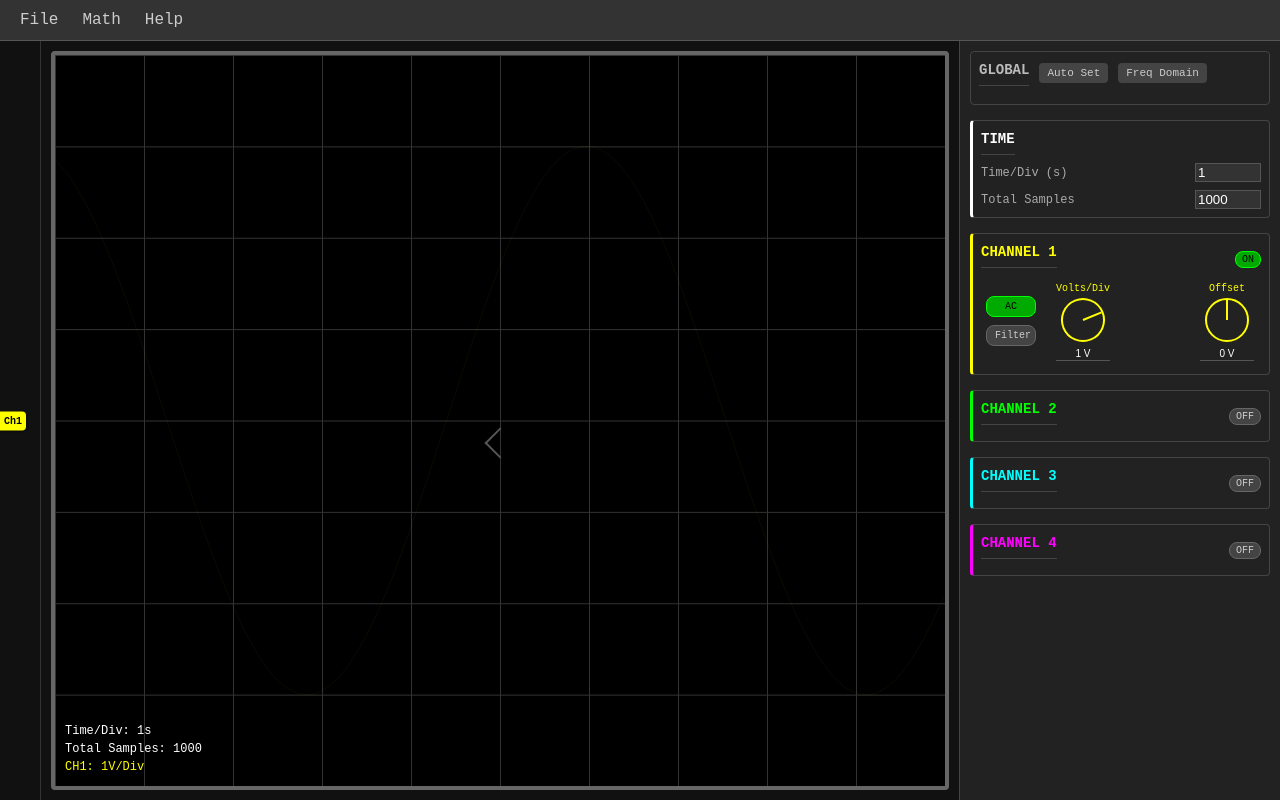
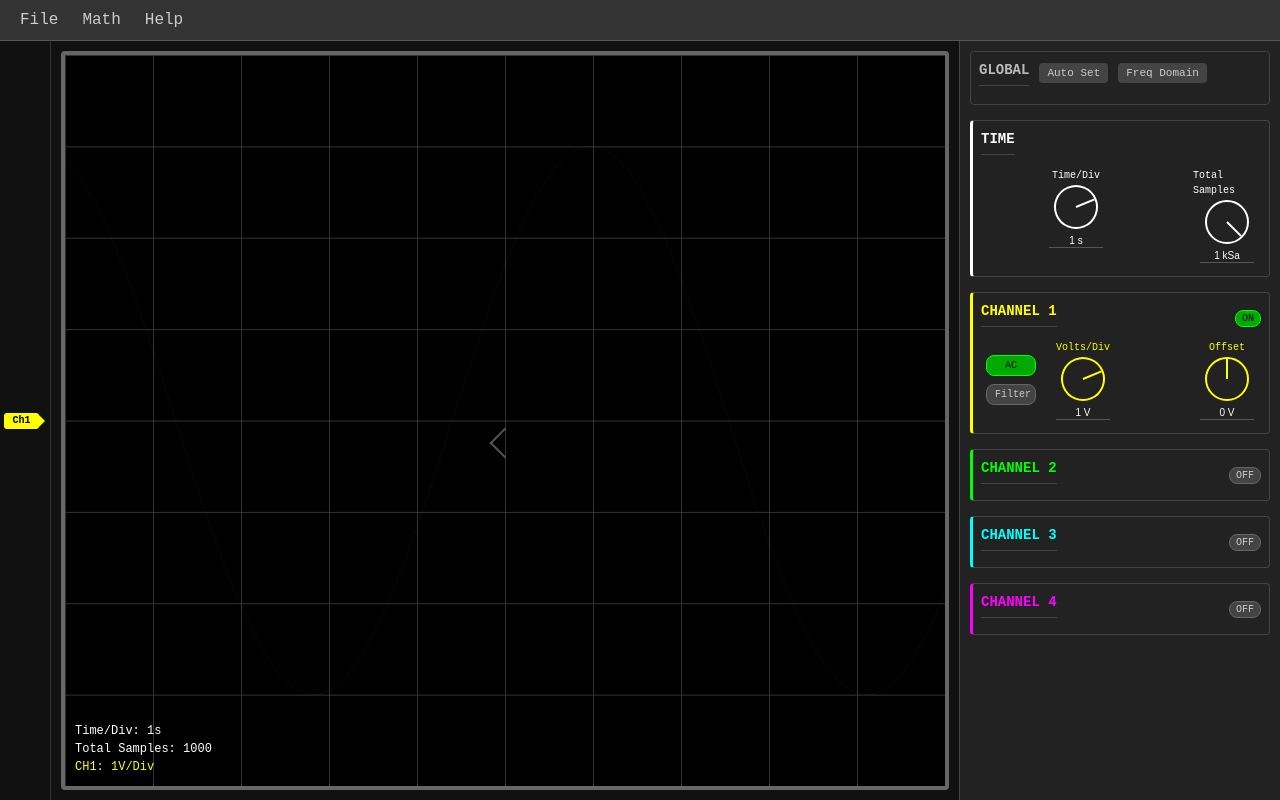
Before and after one commit to emunozgutier/ScopePlot, a React (Vite) app: page / in a window 1280 px wide. Built offline with nearby package versions, Linux system fonts and the light colour scheme.

Commit message:
more knob things

```diff
--- a/src/App.jsx
+++ b/src/App.jsx
@@ -175,6 +175,7 @@ function App() {
         <Display
           displayData={appData.displayData}
           controlPanelData={appData.controlPanelData}
+          onUpdate={updateControlPanelData}
         />
         <ControlPanel
           controlPanelData={appData.controlPanelData}
--- a/src/components/Display.jsx
+++ b/src/components/Display.jsx
@@ -2,9 +2,16 @@ import React from 'react';
 
 import DisplayOffsetTab from './subcomponents/DisplayOffsetTab';
 
-const Display = ({ displayData, controlPanelData }) => {
+const Display = ({ displayData, controlPanelData, onUpdate }) => {
     const widthUnits = 10;
     const heightUnits = 8;
+
+    const handleChannelUpdate = (id, updates) => {
+        const newChannels = controlPanelData.channels.map(ch =>
+            ch.id === id ? { ...ch, ...updates } : ch
+        );
+        onUpdate({ ...controlPanelData, channels: newChannels });
+    };
 
     // Helper to map data point to SVG coordinates
     const mapDataToPath = (voltageTimeData, channelSettings) => {
@@ -28,9 +35,14 @@ const Display = ({ displayData, controlPanelData }) => {
     return (
         <div style={{ display: 'flex', flex: 1, minWidth: 0, height: '100%', position: 'relative' }}>
             {/* Sidebar for Offset Tabs */}
-            <div style={{ width: '40px', height: '100%', position: 'relative', backgroundColor: '#111', borderRight: '1px solid #333', overflow: 'hidden' }}>
+            <div style={{ width: '50px', height: '100%', position: 'relative', backgroundColor: '#111', borderRight: '1px solid #333', overflow: 'hidden' }}>
                 {controlPanelData.channels.map(ch => (
-                    <DisplayOffsetTab key={ch.id} channel={ch} />
+                    <DisplayOffsetTab
+                        key={ch.id}
+                        channel={ch}
+                        onUpdate={(updates) => handleChannelUpdate(ch.id, updates)}
+                        parentHeight={0} // We need height for drag calc, but ref is better. Tab can use window or percent.
+                    />
                 ))}
             </div>
 
--- a/src/components/subcomponents/ControlPanelTime.jsx
+++ b/src/components/subcomponents/ControlPanelTime.jsx
@@ -1,4 +1,6 @@
 import React from 'react';
+import Knob from './subcomponents/Knob';
+import { formatMetric } from './subcomponents/KnobNumber';
 
 const ControlPanelTime = ({ controlPanelData, onUpdate }) => {
     const updateGlobal = (key, val) => {
@@ -10,23 +12,29 @@ const ControlPanelTime = ({ controlPanelData, onUpdate }) => {
             <div className="ch-header">
                 <h3 className="panel-header" style={{ color: 'white' }}>Time</h3>
             </div>
-            <div className="channel-controls">
-                <div className="control-row">
-                    <label>Time/Div (s)</label>
-                    <input
-                        type="number"
-                        step="0.1"
+            <div className="channel-controls" style={{ display: 'flex', flexDirection: 'row', alignItems: 'center', width: '100%', padding: '5px' }}>
+
+                {/* Spacer to match Channel Buttons column */}
+                <div className="control-column" style={{ width: '50px', display: 'flex', flexDirection: 'column' }}></div>
+
+                <div className="knobs-row" style={{ display: 'flex', gap: '80px', flex: 1, justifyContent: 'center' }}>
+                    <Knob
+                        label="Time/Div"
                         value={controlPanelData.timePerUnit}
-                        onChange={(e) => updateGlobal('timePerUnit', parseFloat(e.target.value))}
+                        onChange={(val) => updateGlobal('timePerUnit', val)}
+                        stepType="1-2-5"
+                        color="white"
+                        format={(v) => formatMetric(v, 's')}
                     />
-                </div>
-                <div className="control-row">
-                    <label>Total Samples</label>
-                    <input
-                        type="number"
-                        step="10"
+                    <Knob
+                        label="Total Samples"
                         value={controlPanelData.TotalSignalSamples}
-                        onChange={(e) => updateGlobal('TotalSignalSamples', parseFloat(e.target.value))}
+                        onChange={(val) => updateGlobal('TotalSignalSamples', val)}
+                        min={10}
+                        max={100e6}
+                        stepType="1-2-5"
+                        color="white"
+                        format={(v) => formatMetric(v, 'Sa')}
                     />
                 </div>
             </div>
--- a/src/components/subcomponents/DisplayOffsetTab.jsx
+++ b/src/components/subcomponents/DisplayOffsetTab.jsx
@@ -1,63 +1,165 @@
-import React from 'react';
+import React, { useState, useEffect, useRef, useCallback } from 'react';
 
-const DisplayOffsetTab = ({ channel }) => {
+const DisplayOffsetTab = ({ channel, onUpdate }) => {
     const { id, offset, voltsPerUnit, color, visible } = channel;
+    const [isDragging, setIsDragging] = useState(false);
 
+    // We need a ref to track the last sent offset to avoid flooding updates
+    const lastSentOffsetRef = useRef(offset);
+
+    // If channel not visible, don't render
     if (!visible) return null;
 
-    // Calculate Zero Position in Grid Units (0 = Top, 8 = Bottom)
-    // Center is 4.
-    // Positive Offset moves signal UP (decreasing Y).
-    // Position of V=0:
-    // y = 4 - (offset / voltsPerUnit)
-    const zeroPosUnits = 4 - (offset / voltsPerUnit);
+    // --- Calculations ---
+    const maxOffset = 4 * voltsPerUnit;
+    const minOffset = -4 * voltsPerUnit;
 
-    // Convert to Percentage for CSS 'top'
-    // 0 units -> 0%
-    // 8 units -> 100%
+    // Visual Clamp State
+    let isClampedUp = false;
+    let isClampedDown = false;
+    let displayOffset = offset;
+
+    if (offset > maxOffset) {
+        isClampedUp = true;
+        displayOffset = maxOffset;
+    } else if (offset < minOffset) {
+        isClampedDown = true;
+        displayOffset = minOffset;
+    }
+
+    const zeroPosUnits = 4 - (displayOffset / voltsPerUnit);
     const topPercent = (zeroPosUnits / 8) * 100;
 
-    // Clamp visual position to keep it mostly inside or at least visible on edge
-    // Scopes usually arrow points even if off screen, but for now let's just render.
-    // Maybe clamp to 0-100% if we want it to stay in view, or let it clip if functionality requires.
-    // Requirement: "if you scroll... and offset is offscreen leave it as is".
-    // So we allow it to go offscreen? "leave it as is" usually implies the values change but maybe the signal disappears.
-    // If the tab is offscreen, user can't see it.
-    // I will let it float freely; css overflow:hidden on container will clip it.
+    // --- Drag Logic ---
+    const handleMouseDown = useCallback((e) => {
+        e.preventDefault();
+        e.stopPropagation();
+        setIsDragging(true);
+
+        const startY = e.clientY;
+        const startOffset = offset;
+        lastSentOffsetRef.current = offset; // Sync
+
+        const container = e.target.offsetParent; // The sidebar div
+        if (!container) return;
+        const containerHeight = container.clientHeight;
+
+        const handleMouseMove = (moveEvent) => {
+            // 1. Calculate raw movement
+            const dy = moveEvent.clientY - startY;
+
+            // 2. Convert to Units (0-8 range for full height)
+            const deltaUnits = (dy / containerHeight) * 8;
+
+            // 3. Convert to Volts (Standard Oscilloscope Y-axis direction)
+            // Move Mouse DOWN (+dy) -> Move Signal DOWN -> Decrease Offset
+            // NOTE: In our math `y = 4 - (offset/scale)`.
+            // If dragging the TAB down, we want the TAB to follow mouse.
+            // If Tab y increases (down), `zeroPosUnits` increases.
+            // `zeroPosUnits` increases -> `4 - (offset/scale)` increases -> `offset` DECREASES.
+            // So +dy = -dOffset. Correct.
+            const deltaVolts = -deltaUnits * voltsPerUnit;
+
+            let rawNewOffset = startOffset + deltaVolts;
+
+            // 4. Snap to 0.1x Grid
+            const step = 0.1 * voltsPerUnit;
+            let snappedOffset = Math.round(rawNewOffset / step) * step;
+
+            // 5. Clamp
+            snappedOffset = Math.min(Math.max(snappedOffset, minOffset), maxOffset);
+
+            // 6. Hysteresis / Throttling: Only update if value CHANGED diff from last update
+            // Floating point comparison epsilon
+            if (Math.abs(snappedOffset - lastSentOffsetRef.current) > 1e-9) {
+                lastSentOffsetRef.current = snappedOffset;
+                onUpdate({ offset: snappedOffset });
+            }
+        };
+
+        const handleMouseUp = () => {
+            setIsDragging(false);
+            window.removeEventListener('mousemove', handleMouseMove);
+            window.removeEventListener('mouseup', handleMouseUp);
+        };
+
+        window.addEventListener('mousemove', handleMouseMove);
+        window.addEventListener('mouseup', handleMouseUp);
+    }, [offset, voltsPerUnit, onUpdate, minOffset, maxOffset]);
+
+    // --- Styles ---
+    const pointerSize = 6;
+    const tabHeight = 16;
+    const tabWidth = 35;
+
+    let pointerStyle = {};
+    if (isClampedUp) {
+        pointerStyle = {
+            left: '50%',
+            top: '-6px',
+            marginLeft: `-${pointerSize}px`,
+            borderLeft: `${pointerSize}px solid transparent`,
+            borderRight: `${pointerSize}px solid transparent`,
+            borderBottom: `${pointerSize}px solid ${color}`
+        };
+    } else if (isClampedDown) {
+        pointerStyle = {
+            left: '50%',
+            bottom: '-6px',
+            marginLeft: `-${pointerSize}px`,
+            borderLeft: `${pointerSize}px solid transparent`,
+            borderRight: `${pointerSize}px solid transparent`,
+            borderTop: `${pointerSize}px solid ${color}`
+        };
+    } else {
+        pointerStyle = {
+            right: '-6px',
+            top: '50%',
+            marginTop: `-${pointerSize}px`,
+            borderTop: `${pointerSize}px solid transparent`,
+            borderBottom: `${pointerSize}px solid transparent`,
+            borderLeft: `${pointerSize}px solid ${color}`
+        };
+    }
 
     return (
         <div
+            onMouseDown={handleMouseDown}
             style={{
                 position: 'absolute',
                 top: `${topPercent}%`,
-                left: '0',
+                left: '4px',
+                width: `${tabWidth}px`,
+                height: `${tabHeight}px`,
                 transform: 'translateY(-50%)',
                 backgroundColor: color,
-                color: 'black', // Assuming bright channel colors
+                borderRadius: '3px',
+                cursor: 'ns-resize',
+                zIndex: isDragging ? 20 : 10,
+                display: 'flex',
+                alignItems: 'center',
+                justifyContent: 'center',
+                boxShadow: '1px 1px 3px rgba(0,0,0,0.5)',
+                userSelect: 'none'
+            }}
+            title={`Ch${id + 1} Offset: ${offset.toPrecision(3)}V`}
+        >
+            <span style={{
+                color: 'black',
                 fontSize: '10px',
-                fontWeight: 'bold',
-                padding: '2px 4px',
-                borderTopRightRadius: '4px',
-                borderBottomRightRadius: '4px',
-                zIndex: 10,
-                boxShadow: '1px 1px 2px rgba(0,0,0,0.5)',
-                whiteSpace: 'nowrap',
-                pointerEvents: 'none', // Don't block clicks if we had any
-                transition: 'top 0.1s ease-out'
-            }}
-        >
-            Ch{id + 1}
+                fontWeight: '800',
+                lineHeight: '1',
+                pointerEvents: 'none'
+            }}>
+                Ch{id + 1}
+            </span>
+
             <div
                 style={{
                     position: 'absolute',
-                    left: '-5px',
-                    top: '50%',
-                    marginTop: '-5px',
                     width: 0,
                     height: 0,
-                    borderTop: '5px solid transparent',
-                    borderBottom: '5px solid transparent',
-                    borderRight: `5px solid ${color}`
+                    ...pointerStyle
                 }}
             />
         </div>
--- a/src/components/subcomponents/subcomponents/Knob.jsx
+++ b/src/components/subcomponents/subcomponents/Knob.jsx
@@ -42,19 +42,21 @@ const Knob = ({
 }) => {
     const knobRef = useRef(null);
     const valueRef = useRef(value);
+    const onChangeRef = useRef(onChange); // Stable ref for callback
     const [isHovered, setIsHovered] = useState(false);
 
     // Internal state for input to allow typing
     const [inputValue, setInputValue] = useState('');
     const [isEditing, setIsEditing] = useState(false);
 
-    // Keep ref in sync and update input if not editing
+    // Keep refs in sync
     useEffect(() => {
         valueRef.current = value;
+        onChangeRef.current = onChange; // Update ref
         if (!isEditing) {
             setInputValue(format ? format(value) : value.toString());
         }
-    }, [value, format, isEditing]);
+    }, [value, onChange, format, isEditing]);
 
     // Helper to find nearest 1-2-5 step
     const getNearest125 = (val) => {
@@ -97,12 +99,16 @@ const Knob = ({
                 newValue = parseFloat(newValue.toFixed(6)); // Higher precision for small steps
             }
 
-            onChange(newValue);
+            // Call latest callback via ref
+            if (onChangeRef.current) {
+                onChangeRef.current(newValue);
+            }
         };
 
+        // Passive false is important for preventing default scroll
         el.addEventListener('wheel', handleWheel, { passive: false });
         return () => el.removeEventListener('wheel', handleWheel);
-    }, [stepType, min, max, step, onChange]);
+    }, [stepType, min, max, step]); // Remove onChange from deps!
 
     // Angle Calculation
     let angle = 0;
--- a/src/components/subcomponents/subcomponents/KnobNumber.js
+++ b/src/components/subcomponents/subcomponents/KnobNumber.js
@@ -24,10 +24,15 @@ export const formatMetric = (value, unit = '') => {
         const mVal = value * 1e3;
         return `${parseFloat(mVal.toPrecision(3))} m${unit}`;
     }
-    // Kil0
-    if (absVal >= 1000) {
+    // Kilo
+    if (absVal >= 1000 && absVal < 1e6) {
         const kVal = value / 1e3;
         return `${parseFloat(kVal.toPrecision(3))} k${unit}`;
+    }
+    // Mega
+    if (absVal >= 1e6) {
+        const mVal = value / 1e6;
+        return `${parseFloat(mVal.toPrecision(3))} M${unit}`;
     }
 
     // Base unit
```
